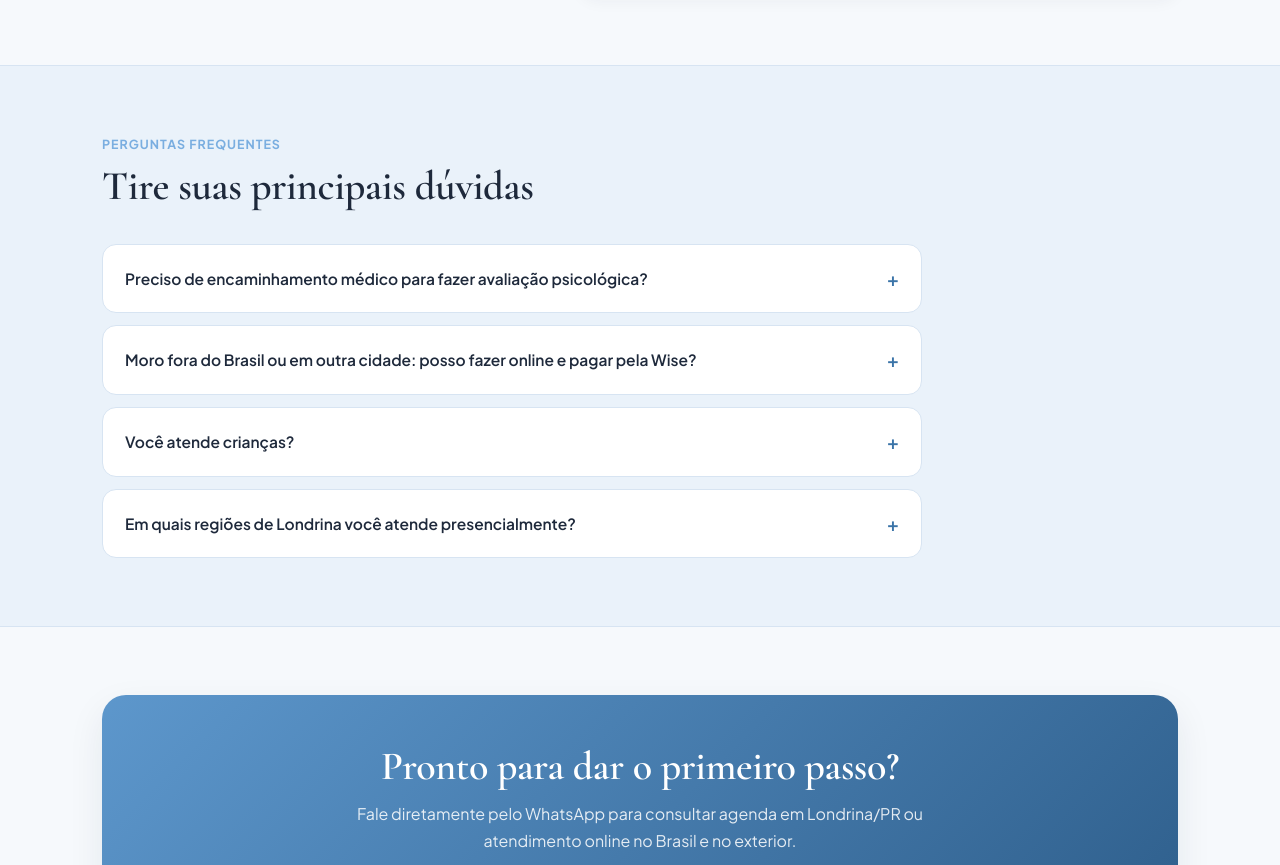
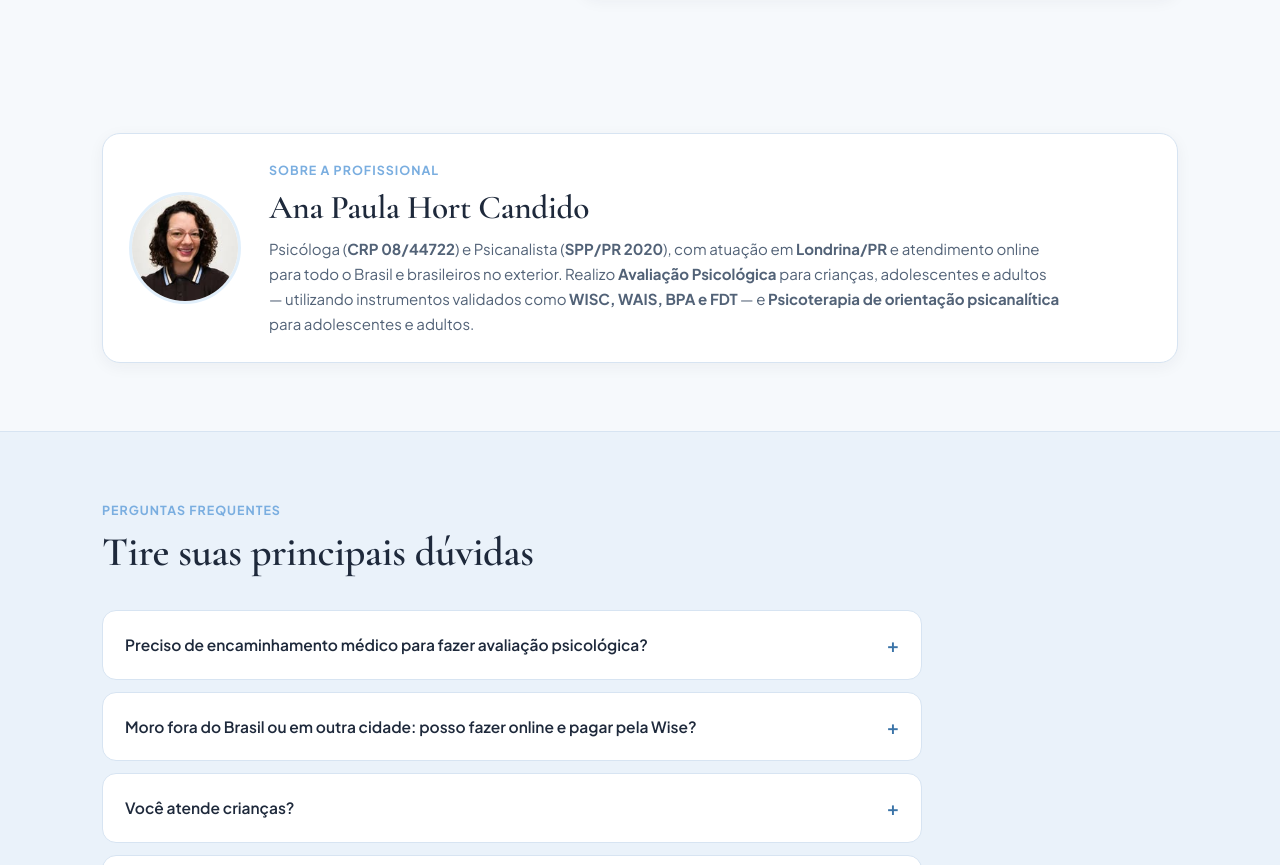
Before and after one commit to marciovf95/AnaPaulaHortPSI, a plain HTML site: page index.html in a window 1280 px wide. Shown: the part 2236-3101 px from the top of the page. Drawn offline with nearby package versions, Linux system fonts and the light colour scheme.

Commit message:
Adiciona secao Sobre a Profissional para SEO e confianca

```diff
--- a/index.html
+++ b/index.html
@@ -796,8 +796,15 @@
 
     .profile-chip-info a:hover { text-decoration: underline; }
 
+    .about-card {
+      display: grid;
+      grid-template-columns: auto 1fr;
+      gap: 28px;
+      align-items: center;
+    }
+
     @media (max-width: 880px) {
-      .hero-grid, .tests-layout { grid-template-columns: 1fr; }
+      .hero-grid, .tests-layout, .about-card { grid-template-columns: 1fr; }
       .nav-links { display: none; }
       .hero { padding: 44px 0 42px; }
       .test-meta { grid-template-columns: 1fr; }
@@ -1029,6 +1036,23 @@
                 <strong id="td-focus"></strong>
               </div>
             </div>
+          </div>
+        </div>
+      </div>
+    </section>
+
+    <!-- SOBRE A PROFISSIONAL (SEO + CONFIANÇA) -->
+    <section id="sobre" class="reveal">
+      <div class="container">
+        <div class="card about-card">
+          <img src="ana-paula.jpg" alt="Ana Paula Hort Candido — Psicóloga e Psicanalista em Londrina/PR" style="width: 112px; height: 112px; border-radius: 50%; object-fit: cover; border: 3px solid var(--accent-soft);" />
+          <div>
+            <span class="eyebrow">Sobre a Profissional</span>
+            <h2 style="font-size: clamp(1.6rem, 2.6vw, 2.1rem); margin-bottom: 10px;">Ana Paula Hort Candido</h2>
+            <p style="color: var(--muted); max-width: 72ch;">
+              Psicóloga (<strong>CRP 08/44722</strong>) e Psicanalista (<strong>SPP/PR 2020</strong>), com atuação em <strong>Londrina/PR</strong> e atendimento online para todo o Brasil e brasileiros no exterior.
+              Realizo <strong>Avaliação Psicológica</strong> para crianças, adolescentes e adultos — utilizando instrumentos validados como <strong>WISC, WAIS, BPA e FDT</strong> — e <strong>Psicoterapia de orientação psicanalítica</strong> para adolescentes e adultos.
+            </p>
           </div>
         </div>
       </div>
```
